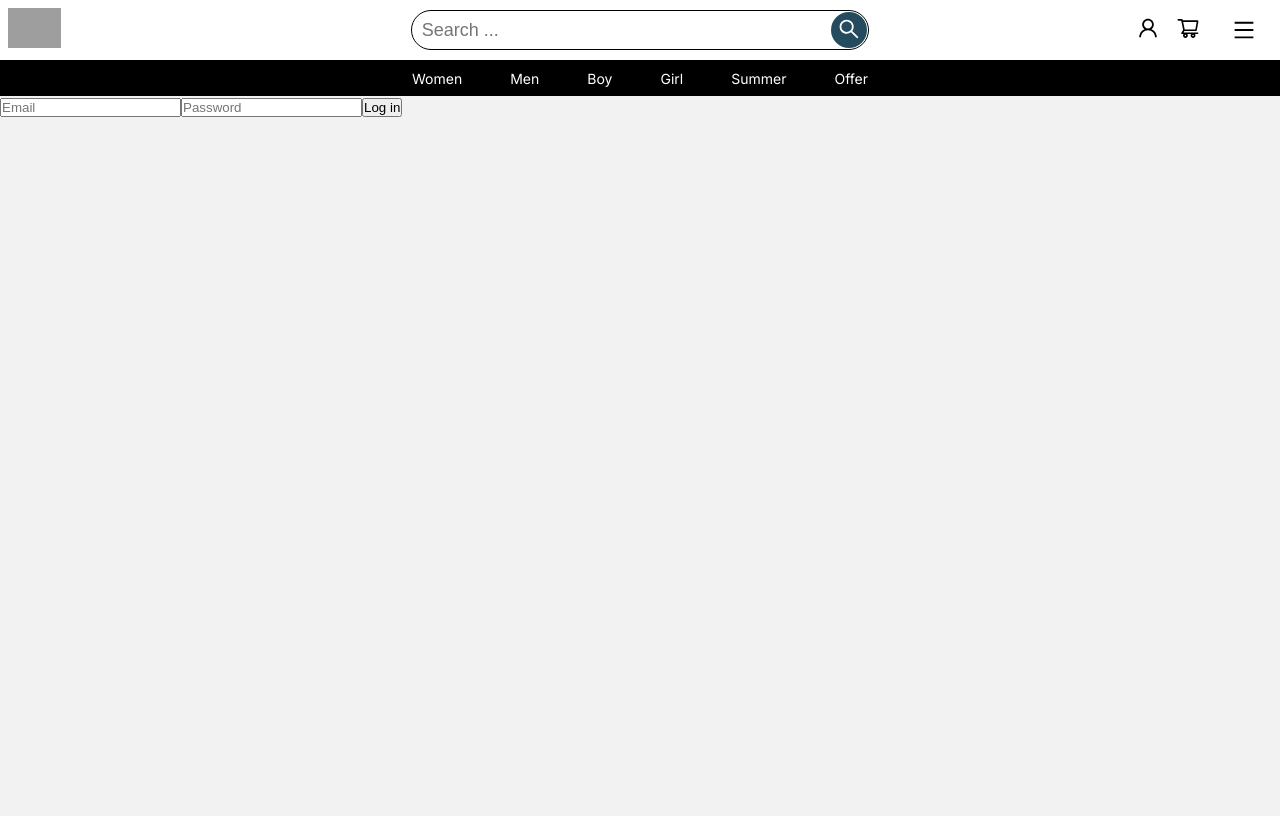
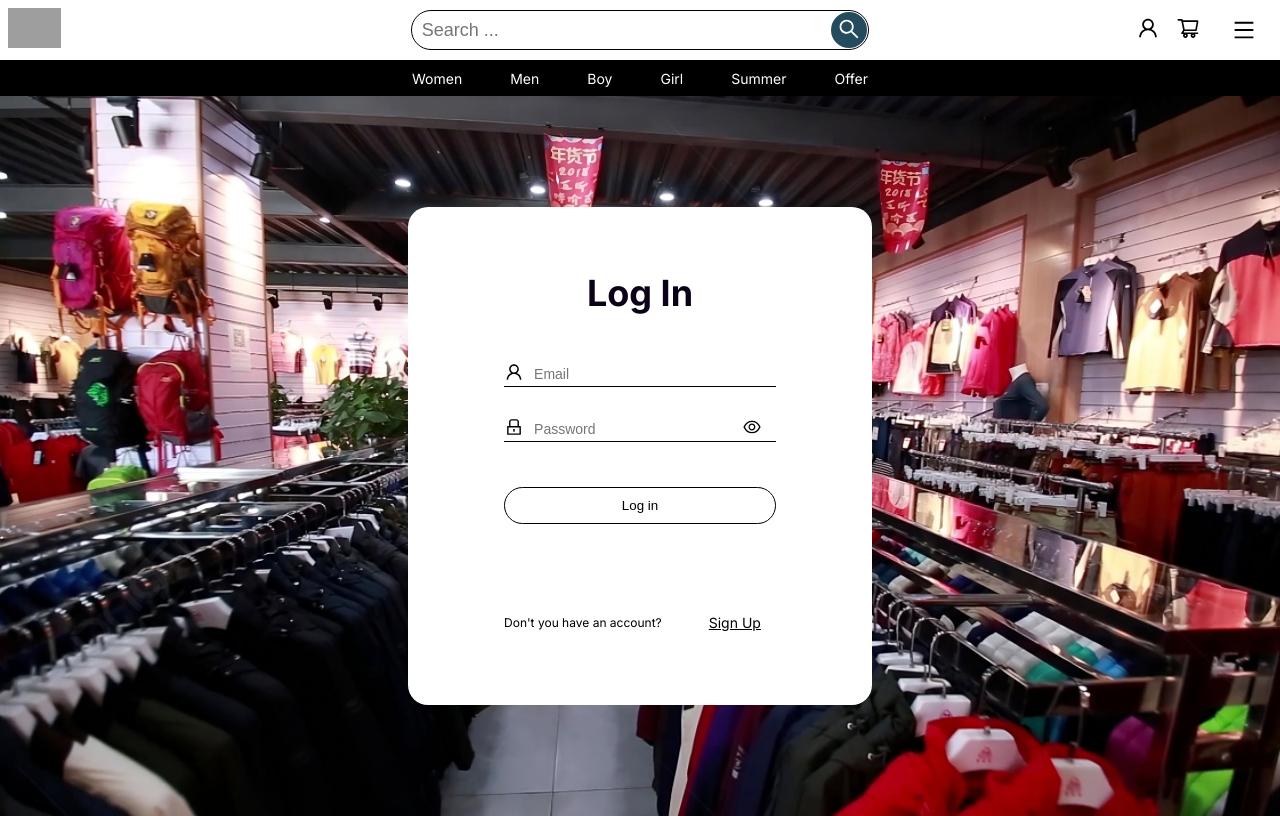
Before and after one commit to Les-Jailes/Boutique_Clothing, a Next.js app: page /pages/account/login in a window 1280 px wide. Built offline with nearby package versions, Linux system fonts and the light colour scheme; no server answers; grey boxes are pictures that could not be loaded.

Commit message:
login page creation and style

```diff
--- a/src/app/pages/account/login/page.jsx
+++ b/src/app/pages/account/login/page.jsx
@@ -1,8 +1,12 @@
 'use client'
-import React from 'react'
+import React,{useState} from 'react'
 import styles from './page.module.css'
 import { signIn, useSession } from 'next-auth/react'
+import Link from 'next/link'
+import {AiOutlineUser,AiOutlineLock, AiOutlineEye,AiOutlineEyeInvisible} from 'react-icons/ai'
+
 const Login = () => {
+  const [passwordVisible, setPasswordVisible] = useState(false);
   const session = useSession()
   console.log(session)
   const handleSubmit = async (e) => {
@@ -12,13 +16,45 @@ const Login = () => {
     alert(email +" " + password)
     signIn("credentials", {email, password})
   }
+
+  const handlePasswordToggle = () => {
+    setPasswordVisible(!passwordVisible);
+  };
+
   return (
     <div className={styles.container}>
-      <form className={styles.form} onSubmit={handleSubmit}>
-        <input type="email" placeholder='Email' className={styles.input} required/>
-        <input type="text" placeholder='Password' className={styles.input} required/>
-        <button className={styles.button}>Log in</button>
-      </form>
+      <div className={styles.formContainer}>
+        <form className={styles.form} onSubmit={handleSubmit}>
+          <h1 className={styles.title}>Log In</h1>
+          <div className={styles.inputBox}>
+          <AiOutlineUser className={styles.icon}/>
+            <input type="email" placeholder='Email' className={styles.input} required/>
+
+          </div>
+          <div className={styles.inputBox}>
+            <AiOutlineLock className={styles.icon} />
+            <input
+              type={passwordVisible ? 'text' : 'password'}
+              placeholder="Password"
+              className={styles.input}
+              required
+            />
+            {passwordVisible ? (
+              <AiOutlineEyeInvisible
+                className={styles.iconLock}
+                onClick={handlePasswordToggle}
+              />
+            ) : (
+              <AiOutlineEye className={styles.iconLock} onClick={handlePasswordToggle} />
+            )}
+          </div>
+          <button className={styles.button}>Log in</button>
+        </form>
+        <div className={styles.bottomSignUp}>
+          <p className={styles.signUpTxt}>Don&apos;t you have an account?</p>
+          <Link href={"/pages/account/signup"} className={styles.signUpButton}>Sign Up</Link>
+      </div>
+      </div>
     </div>
   )
 }
--- a/src/app/pages/account/login/page.module.css
+++ b/src/app/pages/account/login/page.module.css
@@ -0,0 +1,113 @@
+.container{
+    height: 90vh;
+    display: flex;
+    align-items: center;
+    justify-content: center;
+    background-image: url("/login-bg.jpeg");
+    background-size: cover;
+    background-position: center;
+}
+.formContainer{
+    display: flex;
+    justify-content: space-between;
+    flex-direction: column;
+    gap: 5rem;
+    padding: 4rem 6rem;
+    background-color: #fff;
+    border-radius: 20px;
+}
+.form{
+    display: flex;
+    flex-direction: column;
+}
+.form:hover{
+
+}
+
+.title{
+    font-size: 36px;
+    color: #0b0217;
+    text-align: center;
+    margin-bottom: 2rem;
+}
+.inputBox{
+    position: relative;
+    margin: 15px auto;
+    width: 100%;
+    height: 25px;
+}
+.input{
+    height: 100%;
+    width: 100%;
+    border: none;
+    outline: none;
+    font-size: 14px;
+    padding-left: 30px;
+    color: #000000;
+    transition: all 0.2s ease;
+    border-bottom: 1.5px solid #000000;
+}
+.input:focus{
+    border-color: #646464;
+}
+.icon{
+  color: #000000;
+  position: absolute;
+  top: 40%;
+  transform: translateY(-50%);
+  font-size: 20px;
+}
+.icon:focus{
+    color: #b1b1b1;
+}
+.iconLock{
+  color: #000000;
+  position: absolute;
+  top: 40%;
+  transform: translateY(-50%);
+  font-size: 20px;
+  right: 5%;
+}
+.iconLock:focus{
+    color: #b1b1b1;
+}
+
+
+.button {
+    background: transparent;
+    margin-top: 30px;
+    width: 100%;
+    padding: 10px 0;
+    border-radius: 30px;
+    border: 0.1rem solid #000;
+    transition: 0.5s ease;
+}
+.button:hover {
+    background: #000;
+    color: white;
+  }
+
+.bottomSignUp{
+    display: flex;
+    justify-content: space-between;
+    gap: 2rem;
+    align-items: center;
+}
+
+.signUpTxt{
+    font-size: 12px;
+}
+.signUpButton{
+    text-align: none;
+    font-size: 14px;
+    color: #000;
+    background: transparent;
+    padding: 10px 15px;
+    border: none;
+    transition: 0.3s ease;
+    border-radius: 30px;
+
+}
+.signUpButton:hover{
+    border: 0.1rem solid #000;
+}
```
Also changed, not shown: src/app/pages/account/signup/page.jsx (added, +9 -0 lines), public/login-bg.jpeg (added), src/app/api/auth/[...nextauth]/route.js (line endings or trailing spaces).
